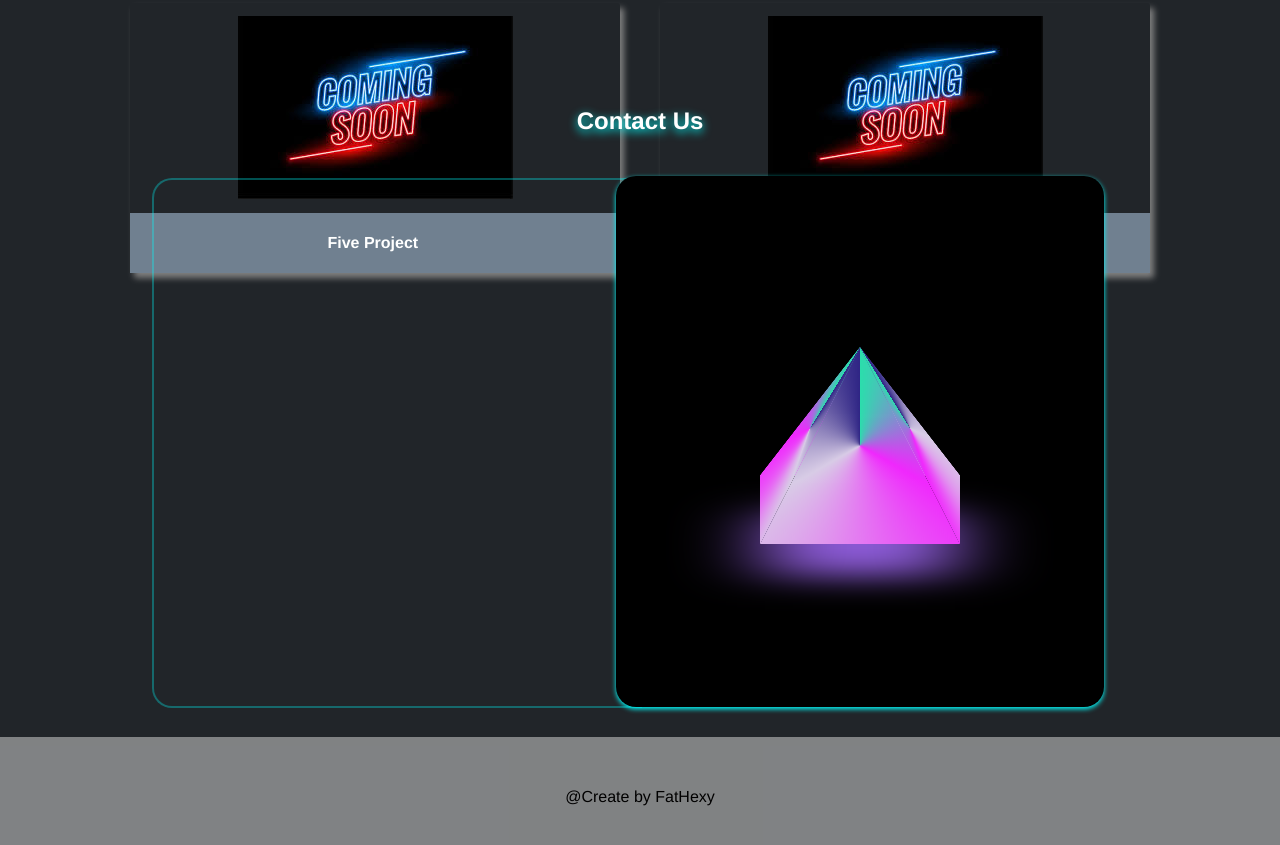
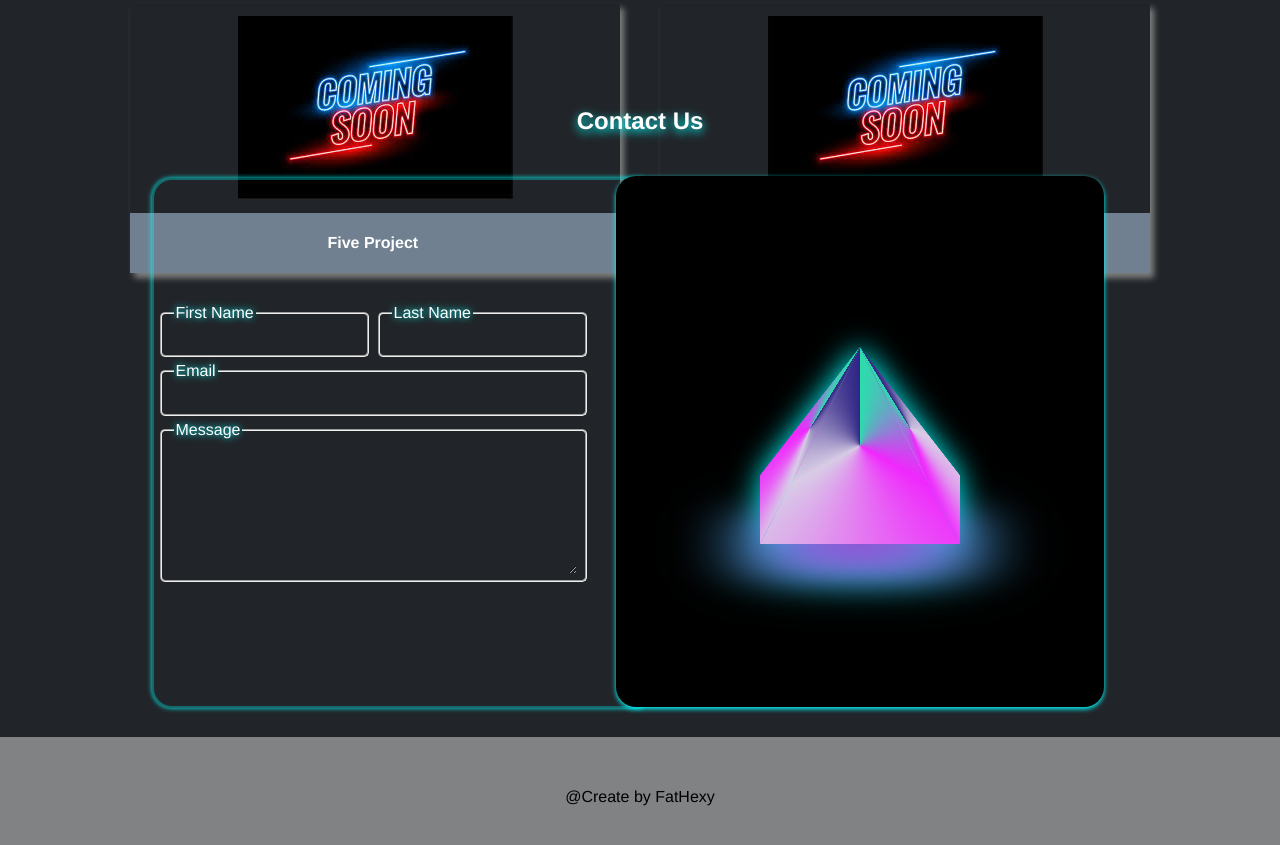
Before and after one commit to FatHexy/Neon-Portfolio, a plain HTML site: page index.html in a window 1280 px wide. Shown: the part 1541-2386 px from the top of the page. Drawn offline with Linux system fonts and the light colour scheme.

Commit message:
update 02

```diff
--- a/index.html
+++ b/index.html
@@ -125,10 +125,36 @@
             <h1>Contact Us</h1>
         </span>
         <div id="contact-form">
-            <form id="form">
-
+            <div id="form">
+                <form action="">
+                    <fieldset id="first">
+                        <legend>First Name</legend>
+                        <label for="first">
+                            <input type="text">
+                        </label>
+                    </fieldset>
+                    <fieldset id="last">
+                        <legend>Last Name</legend>
+                        <label for="">
+                            <input type="text">
+                        </label>
+                    </fieldset>
+                    <fieldset id="email">
+                        <legend>Email</legend>
+                        <label for="">
+                            <input type="email">
+                        </label>
+                    </fieldset>
+                    <fieldset id="message">
+                        <legend>Message</legend>
+                        <label for="">
+                            <textarea id="message-input" name="message" rows="4"></textarea>
+                        </label>
+                    </fieldset>
                 </form>
+            </div>
             <div id="logos">
+                <div id="shadow">
                     <div class="pyramid-loader">
                         <div class="wrapper">
                           <span class="side side1"></span>
@@ -140,6 +166,7 @@
                       </div>
                 </div>
             </div>
+        </div>
     </section>
     <footer>
         <p>@Create by FatHexy</p>
--- a/style.css
+++ b/style.css
@@ -70,7 +70,6 @@ nav{
     "more more";
     gap: 20px;
     padding: 30px;
-    height: 100vh;
 }
 #left{
     display: flex;
@@ -233,6 +232,9 @@ nav{
     padding: 0 9rem;
 }
 #form{
+    display: flex;
+    align-items: center;
+    justify-content: center;
     position: absolute;
     z-index: 1;
     left: 10%;
@@ -241,9 +243,61 @@ nav{
     height: 99%;
     transform: translateY(2px);
     border: 2px solid rgba(0, 255, 255, 0.315);
+    box-shadow: 0px 0px 5px aqua;
     border-right: none;
     border-bottom-left-radius: 20px;
     border-top-left-radius: 20px;
+}
+#form form{
+    display: grid;
+    grid-template-columns: repeat(2, 1fr);
+    grid-template-rows: 1fr 1fr 3fr;
+    grid-template-areas:
+    "first last"
+    "email email"
+    "message message";
+    gap: 5px;
+    /* Mobile Change */
+    padding-right: 50px;
+}
+form fieldset{
+    border-radius: 5px;
+}
+form fieldset legend{
+    color: white;
+    filter: drop-shadow(0 0 0.234rem aqua);
+}
+form fieldset label input{
+    background-color: #212529;
+    color: white;
+    height: 100%;
+    width: 100%;
+    border-style: none;
+}
+form fieldset label input:focus{
+    outline: none;
+}
+#message-input{
+    background-color: #212529;
+    color: white;
+    border-style: none;
+    width: 100%;
+    height: 100%;
+}
+#message-input:focus{
+    outline: none;
+}
+#first{
+    grid-area: first;
+}
+#last{
+    grid-area: last;
+}
+#email{
+    grid-area: email;
+}
+#message{
+    grid-area: message;
 }
 #logos{
     position: absolute;
@@ -257,6 +311,9 @@ nav{
     height: 100%;
     border-radius: 20px;
     box-shadow: 0 2px 5px aqua;
+}
+#shadow{
+    filter: drop-shadow(0 0 15px aqua);
 }
 .pyramid-loader {
     position: relative;
@@ -344,7 +401,7 @@ footer{
 /* Mobile Solution */
 @media (max-width: 1081px){
     body{
-        grid-template-rows: 78px 34% 40% 30% 4%;
+        grid-template-rows: 78px 34% 40% 20% 4%;
     }
     #about{
         grid-template-rows: 7fr 7fr 1fr;
@@ -371,9 +428,13 @@ footer{
     }
     #form{
         left: 15%;
+        height: 78%;
         width: 70%;
         border-right: 2px solid rgba(0, 255, 255, 0.315);
         border-radius: 20px;
+    }
+    #form form{
+        padding: 10% 10% 10% 10%;
     }
     #logos{
         position: fixed;
```
Lines whose indentation alone changed are shown as unchanged.
